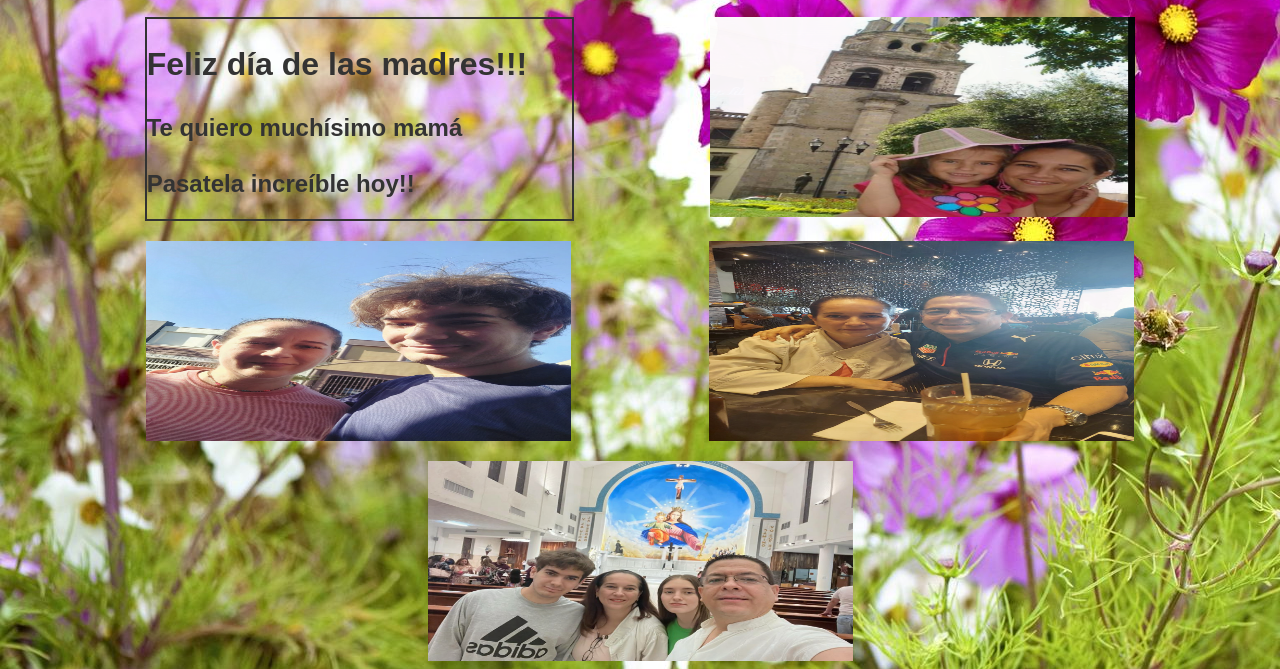
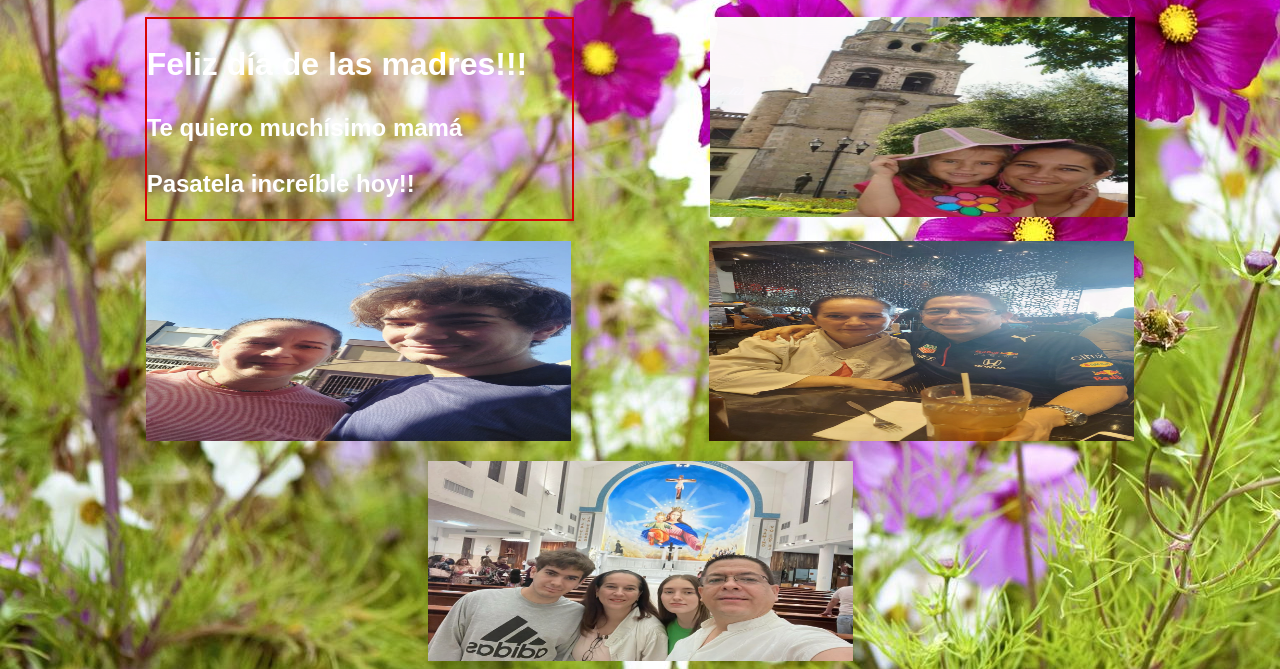
Before and after one commit to GilVA1/Portal, a website: page index.html in a window 1280 px wide. Shown: the part 431-1100 px from the top of the page. Drawn offline with Linux system fonts and the light colour scheme.

Commit message:
new color

```diff
--- a/i.css
+++ b/i.css
@@ -19,10 +19,10 @@ body {
   font-size: 16px;
   font-weight: 400;
   line-height: 1.5;
-  color: #333;
+  color: #ffffff;
   width: 425px;
   Height: 200px;
-  border: 2px solid #333;
+  border: 2px solid #d80404;
 }
 
 
```
